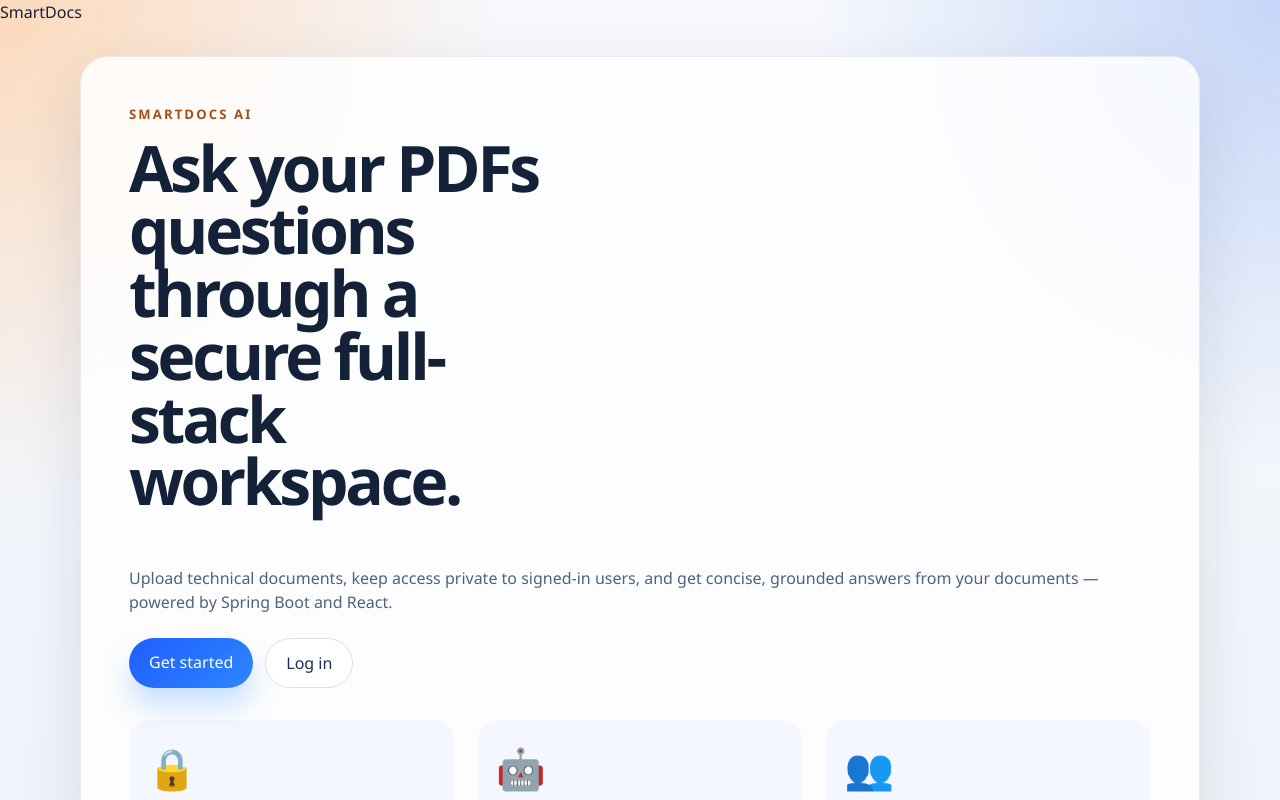
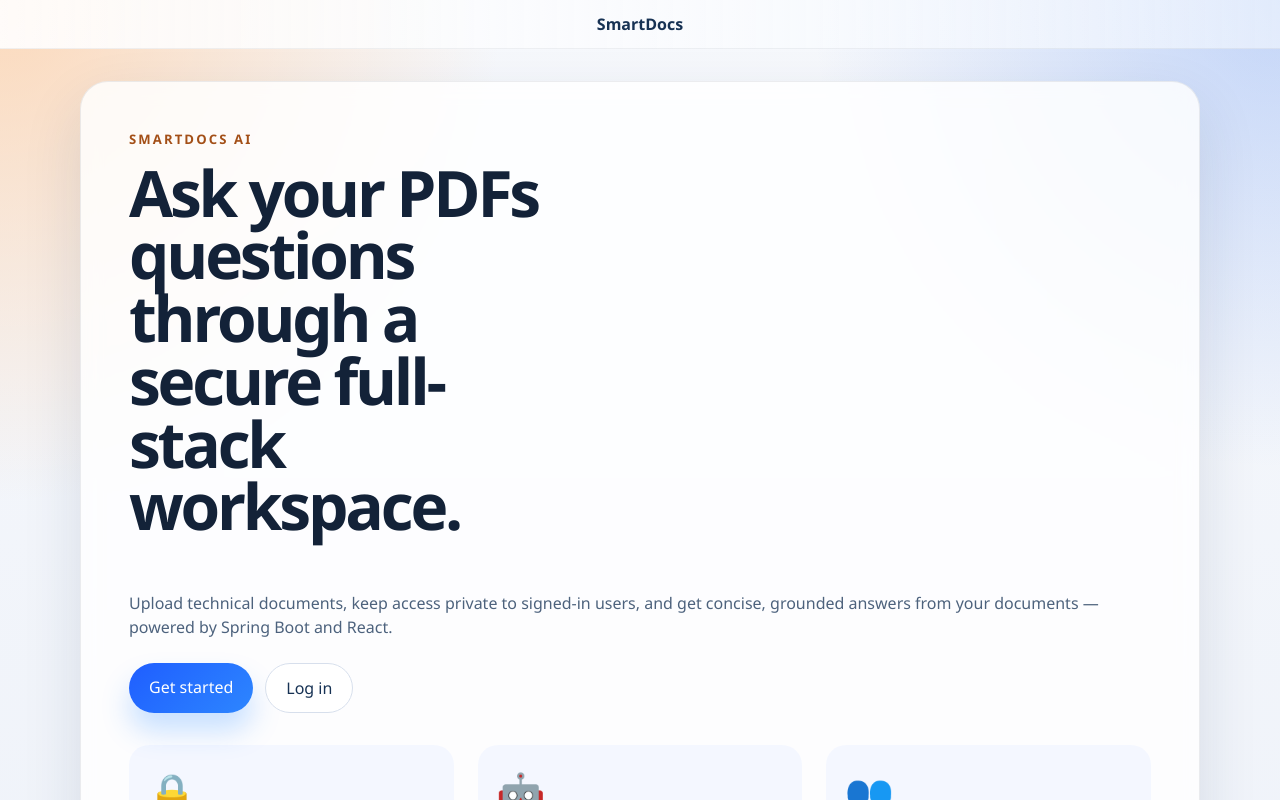
Before and after one commit to Ayush-Sharma12/SmartDocs-AI-RAG, a React (Vite) app in the folder frontend/: page / in a window 1280 px wide. Shown: the top 800 px of the page. Built offline with nearby package versions, Linux system fonts and the light colour scheme; no server answers.

Commit message:
Style: add .app-header styles for small UI tweak

```diff
--- a/frontend/src/styles.css
+++ b/frontend/src/styles.css
@@ -800,6 +800,16 @@
   color: #5b8def;
 }
 
+/* App header style added for small UI improvement */
+.app-header {
+  padding: 12px 20px;
+  text-align: center;
+  font-weight: 700;
+  background: linear-gradient(90deg, rgba(255,255,255,0.9), rgba(245,249,255,0.6));
+  border-bottom: 1px solid rgba(19,34,56,0.06);
+  color: #173254;
+}
+
 /* Smooth Page Transitions */
 .page {
   animation: fadeIn 0.3s ease-out;
```
